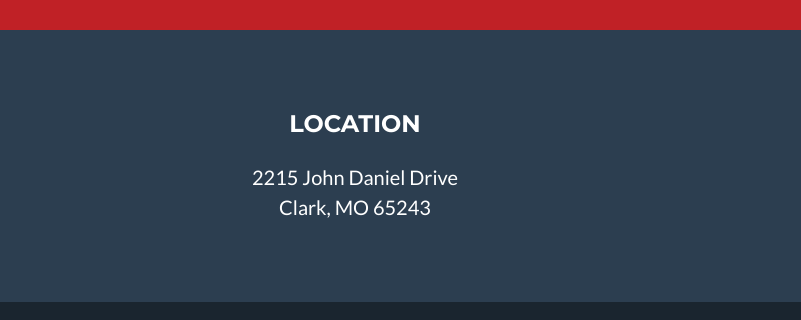
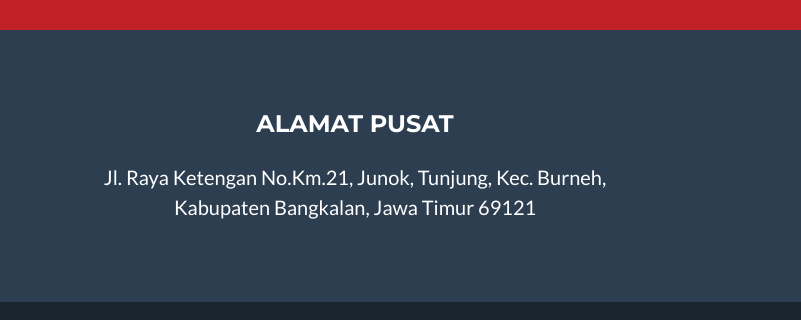
Before and after one commit to Haaqill/Landing_Page_PWEB, a plain HTML site: page landing page/index.html in a window 1280 px wide. Shown: the part 1941-2261 px from the top of the page, 0-801 px from the left. Drawn offline with nearby package versions, Linux system fonts and the light colour scheme.

Commit message:
Update index.html

```diff
--- a/landing page/index.html
+++ b/landing page/index.html
@@ -117,11 +117,9 @@
                 <div class="row">
                     <!-- Footer Location-->
                     <div class="col-lg-6 mb-5 mb-lg-0">
-                        <h4 class="text-uppercase mb-4">Location</h4>
+                        <h4 class="text-uppercase mb-4">Alamat Pusat</h4>
                         <p class="lead mb-0">
-                            2215 John Daniel Drive
-                            <br />
-                            Clark, MO 65243
+                            Jl. Raya Ketengan No.Km.21, Junok, Tunjung, Kec. Burneh, Kabupaten Bangkalan, Jawa Timur 69121
                         </p>
                     </div>
                     <!-- Footer Social Icons-->
```
